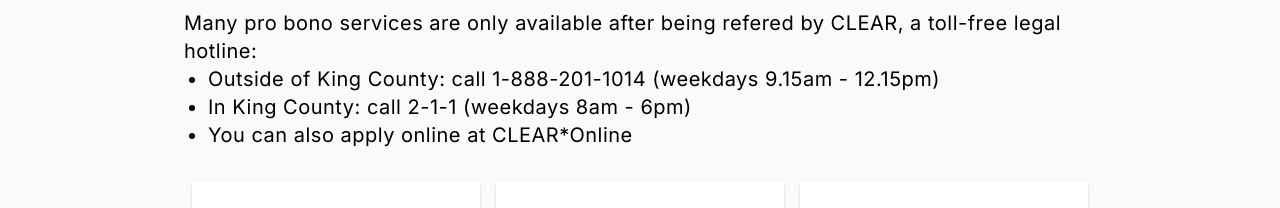
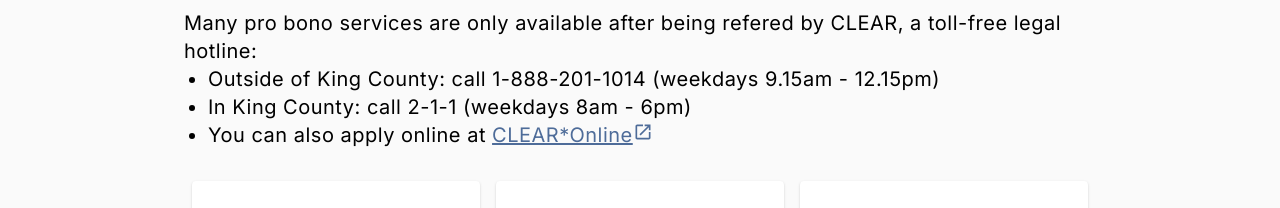
Before and after one commit to openseattle/clearviction-v1, a React (Create React App) app: page /get-started in a window 1280 px wide. Shown: the part 5480-5688 px from the top of the page. Built offline with nearby package versions, Linux system fonts and the light colour scheme.

Commit message:
missing link to nwjustice.org added to /get-started, under legal aid

```diff
--- a/src/Pages/GetStartedPage.jsx
+++ b/src/Pages/GetStartedPage.jsx
@@ -218,7 +218,9 @@ const GetStartedPage = () => {
                 <Typography component="ul" variant="body1" className={classes.basicListStyle}>
                     <li>Outside of King County: call 1-888-201-1014 (weekdays 9.15am - 12.15pm)</li>
                     <li>In King County: call 2-1-1 (weekdays 8am - 6pm)</li>
-                    <li>You can also apply online at CLEAR*Online</li>
+                    <li>You can also apply online at
+                        {" "}<ExternalLink href="https://nwjustice.org/apply-online">CLEAR*Online</ExternalLink>{" "}
+                    </li>
                 </Typography>
 
                 <LegalAidServices />
```
